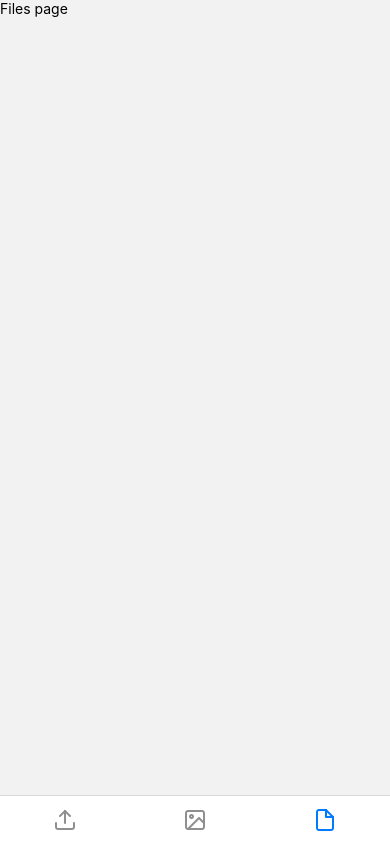
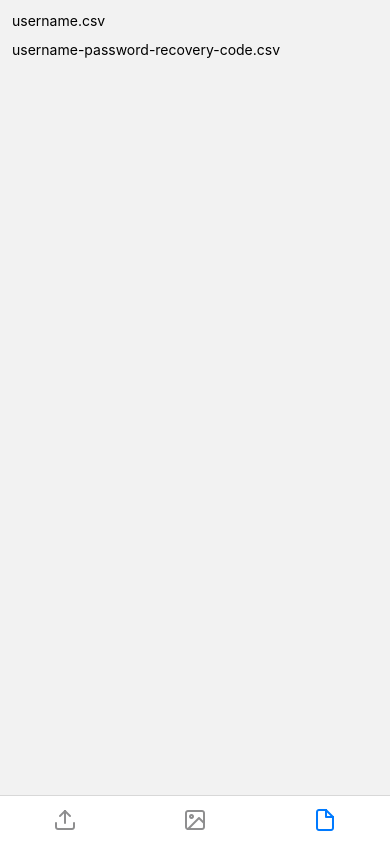
Before and after one commit to sweelemk/AL, a React Native app: screen /FilesPage in a window 390 px wide. Built offline with nearby package versions, Linux system fonts and the light colour scheme; data requests are answered from the project's data file.

Commit message:
Display files on files page

```diff
--- a/db/db.json
+++ b/db/db.json
@@ -39,6 +39,14 @@
       "uri": "file:///Users/andrey.kashkan/Library/Developer/CoreSimulator/Devices/D1179ADA-E7CA-42C0-B488-BAC1E525C922/data/Containers/Data/Application/E51C9C15-347F-4500-953E-2DA5FB1EA4F3/tmp/org.reactjs.native.example.atixlabs-Inbox/IMG_0008.JPG",
       "type": "image/jpeg",
       "id": 6
+    },
+    {
+      "size": 385,
+      "fileCopyUri": "file:///Users/andrey.kashkan/Library/Developer/CoreSimulator/Devices/D1179ADA-E7CA-42C0-B488-BAC1E525C922/data/Containers/Data/Application/E51C9C15-347F-4500-953E-2DA5FB1EA4F3/Library/Caches/F5551408-B100-4AA1-B781-8CD4DA8ED399/username-password-recovery-code.csv",
+      "name": "username-password-recovery-code.csv",
+      "uri": "file:///Users/andrey.kashkan/Library/Developer/CoreSimulator/Devices/D1179ADA-E7CA-42C0-B488-BAC1E525C922/data/Containers/Data/Application/E51C9C15-347F-4500-953E-2DA5FB1EA4F3/tmp/org.reactjs.native.example.atixlabs-Inbox/username-password-recovery-code.csv",
+      "type": "text/csv",
+      "id": 7
     }
   ]
 }
--- a/src/helpers/helperFunc.ts
+++ b/src/helpers/helperFunc.ts
@@ -1,5 +1,5 @@
 import {FilesServiceType} from '../api/services/interfaces/files.interface';
 
-export const filterImages = (items: FilesServiceType[], type: string) => {
+export const filterData = (items: FilesServiceType[], type: string) => {
   return items.filter(item => item.type?.includes(type));
 };
--- a/src/screens/files-page/files-page.tsx
+++ b/src/screens/files-page/files-page.tsx
@@ -1,15 +1,53 @@
-import React from 'react';
-import {Text, View} from 'react-native';
+import React, {useEffect, useState} from 'react';
+import { FlatList, StyleSheet, Text, View } from "react-native";
 import {Layout} from '../../components';
+import {useIsFocused} from '@react-navigation/native';
+import {FilesServiceType} from '../../api/services/interfaces/files.interface';
+import {getFiles} from '../../api/services/files.service';
+import {filterData} from '../../helpers/helperFunc';
 
 const FilesPage: React.FC = () => {
+  const isFocused = useIsFocused();
+  const [files, setFiles] = useState<FilesServiceType[]>([]);
+  const getImages = async () => {
+    try {
+      const resp = await getFiles();
+      const filteredResp = filterData(resp, 'csv');
+      setFiles(filteredResp);
+    } catch (e) {
+      console.warn(e);
+    }
+  };
+
+  useEffect(() => {
+    isFocused && getImages();
+  }, [isFocused]);
+
+  const renderItem = ({item}: {item: FilesServiceType}) => (
+    <View style={styles.fileBox}>
+      <Text numberOfLines={1}>{item.name}</Text>
+    </View>
+  );
+
   return (
     <Layout>
-      <View>
-        <Text>Files page</Text>
-      </View>
+      {files.length ? (
+        <FlatList
+          data={files}
+          keyExtractor={item => item.name + item.id}
+          renderItem={renderItem}
+        />
+      ) : null}
     </Layout>
   );
 };
 
 export default FilesPage;
+
+const styles = StyleSheet.create({
+  fileBox: {
+    paddingTop: 12,
+    paddingLeft: 12,
+    paddingRight: 12,
+  },
+});
--- a/src/screens/images-page/images-page.tsx
+++ b/src/screens/images-page/images-page.tsx
@@ -4,7 +4,7 @@ import {useIsFocused} from '@react-navigation/native';
 import AutoHeightImage from 'react-native-auto-height-image';
 import {Layout} from '../../components';
 import {getFiles} from '../../api/services/files.service';
-import {filterImages} from '../../helpers/helperFunc';
+import {filterData} from '../../helpers/helperFunc';
 import {FilesServiceType} from '../../api/services/interfaces/files.interface';
 
 const ImagesPage: React.FC = () => {
@@ -14,7 +14,7 @@ const ImagesPage: React.FC = () => {
   const getImages = async () => {
     try {
       const resp = await getFiles();
-      const filteredResp = filterImages(resp, 'image');
+      const filteredResp = filterData(resp, 'image');
       setImages(filteredResp);
     } catch (e) {
       console.warn(e);
```
